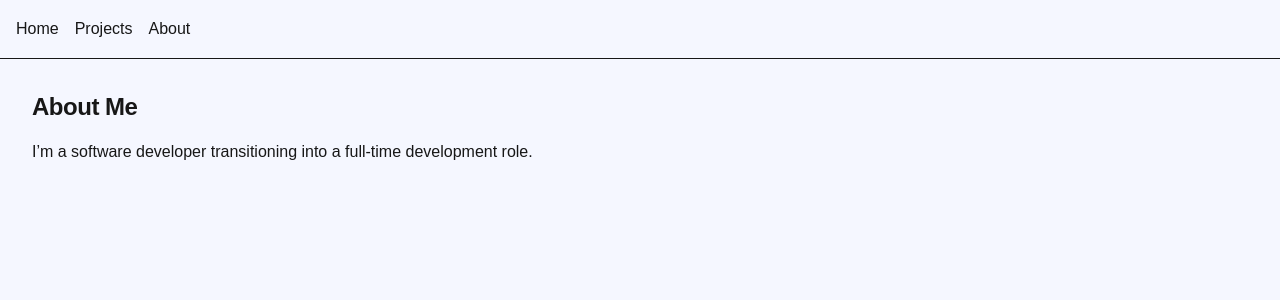
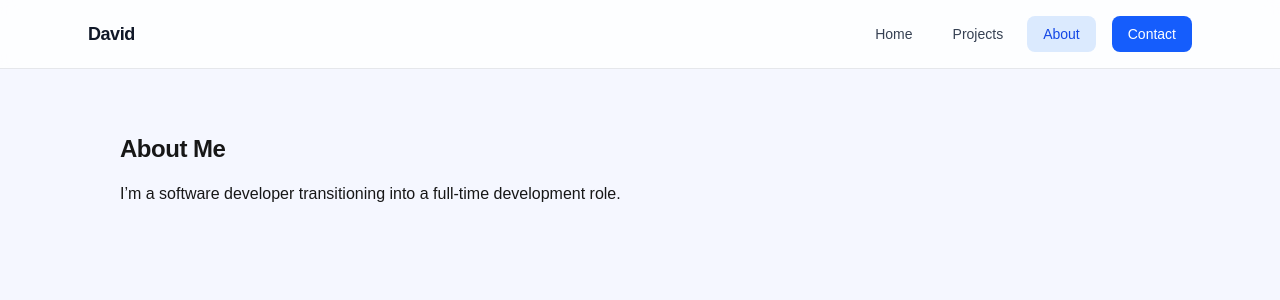
Before and after one commit to shockobinna/professional-portfolio, a Next.js app in the folder portfolio/: page /about in a window 1280 px wide. Shown: the top 300 px of the page. Built offline with nearby package versions, Linux system fonts and the light colour scheme.

Commit message:
Add Header styling for modern UI

```diff
--- /dev/null
+++ b/portfolio/app/components/Header.tsx
@@ -0,0 +1,118 @@
+"use client"
+
+import Link from "next/link"
+import { usePathname } from "next/navigation"
+import { useState } from "react"
+import { Menu, X } from "lucide-react"
+
+export default function Header() {
+  const pathname = usePathname()
+  const [open, setOpen] = useState(false)
+
+  return (
+    <header
+      className="
+        sticky top-0 z-50
+        border-b border-gray-200 dark:border-neutral-800
+        bg-white/80 dark:bg-neutral-950/80
+        backdrop-blur
+      "
+    >
+      <nav className="mx-auto flex max-w-6xl items-center justify-between px-6 py-4">
+
+        {/* Brand */}
+        <Link
+          href="/"
+          className="text-lg font-semibold tracking-tight text-gray-900 dark:text-white"
+        >
+          David
+        </Link>
+
+        {/* Desktop nav */}
+        <div className="hidden md:flex items-center gap-2">
+          <NavLink href="/" active={pathname === "/"}>Home</NavLink>
+          <NavLink href="/projects" active={pathname === "/projects"}>Projects</NavLink>
+          <NavLink href="/about" active={pathname === "/about"}>About</NavLink>
+
+          <Link
+            href="/contact"
+            className="ml-2 rounded-lg bg-blue-600 px-4 py-2 text-sm font-medium text-white transition hover:bg-blue-700"
+          >
+            Contact
+          </Link>
+        </div>
+
+        {/* Mobile menu button */}
+        <button
+          className="md:hidden text-gray-700 dark:text-gray-300"
+          onClick={() => setOpen(!open)}
+        >
+          {open ? <X /> : <Menu />}
+        </button>
+      </nav>
+
+      {/* Mobile menu */}
+      {open && (
+        <div className="md:hidden border-t border-gray-200 dark:border-neutral-800 bg-white dark:bg-neutral-950">
+          <div className="flex flex-col gap-2 px-6 py-4">
+            <MobileLink href="/" onClick={() => setOpen(false)}>Home</MobileLink>
+            <MobileLink href="/projects" onClick={() => setOpen(false)}>Projects</MobileLink>
+            <MobileLink href="/about" onClick={() => setOpen(false)}>About</MobileLink>
+            <MobileLink href="/contact" onClick={() => setOpen(false)}>Contact</MobileLink>
+          </div>
+        </div>
+      )}
+    </header>
+  )
+}
+
+function NavLink({
+  href,
+  children,
+  active,
+}: {
+  href: string
+  children: React.ReactNode
+  active: boolean
+}) {
+  return (
+    <Link
+      href={href}
+      className={`
+        rounded-lg px-4 py-2 text-sm font-medium transition
+        ${
+          active
+            ? "bg-blue-100 text-blue-700 dark:bg-blue-900/30 dark:text-blue-400"
+            : "text-gray-700 hover:bg-gray-100 dark:text-gray-300 dark:hover:bg-neutral-800"
+        }
+      `}
+    >
+      {children}
+    </Link>
+  )
+}
+
+function MobileLink({
+  href,
+  children,
+  onClick,
+}: {
+  href: string
+  children: React.ReactNode
+  onClick: () => void
+}) {
+  return (
+    <Link
+      href={href}
+      onClick={onClick}
+      className="
+        rounded-lg px-4 py-3
+        text-sm font-medium
+        text-gray-700 dark:text-gray-300
+        hover:bg-gray-100 dark:hover:bg-neutral-800
+      "
+    >
+      {children}
+    </Link>
+  )
+}
--- a/portfolio/app/layout.tsx
+++ b/portfolio/app/layout.tsx
@@ -1,6 +1,7 @@
 import type { Metadata } from "next";
 import "./globals.css";
-import Link from "next/link";
+import Header from "./components/Header"
+
 
 export const metadata: Metadata = {
   title: "David | Software Developer",
@@ -14,16 +15,9 @@ export default function RootLayout({
 }) {
   return (
     <html lang="en">
-      <body>
-        <header className="border-b p-4">
-          <nav className="flex gap-4">
-            <Link href="/">Home</Link>
-            <Link href="/projects">Projects</Link>
-            <Link href="/about">About</Link>
-          </nav>
-        </header>
-
-        <main>{children}</main>
+      <body className="bg-[var(--background)] text-[var(--foreground)]">
+        <Header/>
+        <main className="mx-auto max-w-6xl px-6 py-8">{children}</main>
       </body>
     </html>
   );
```
